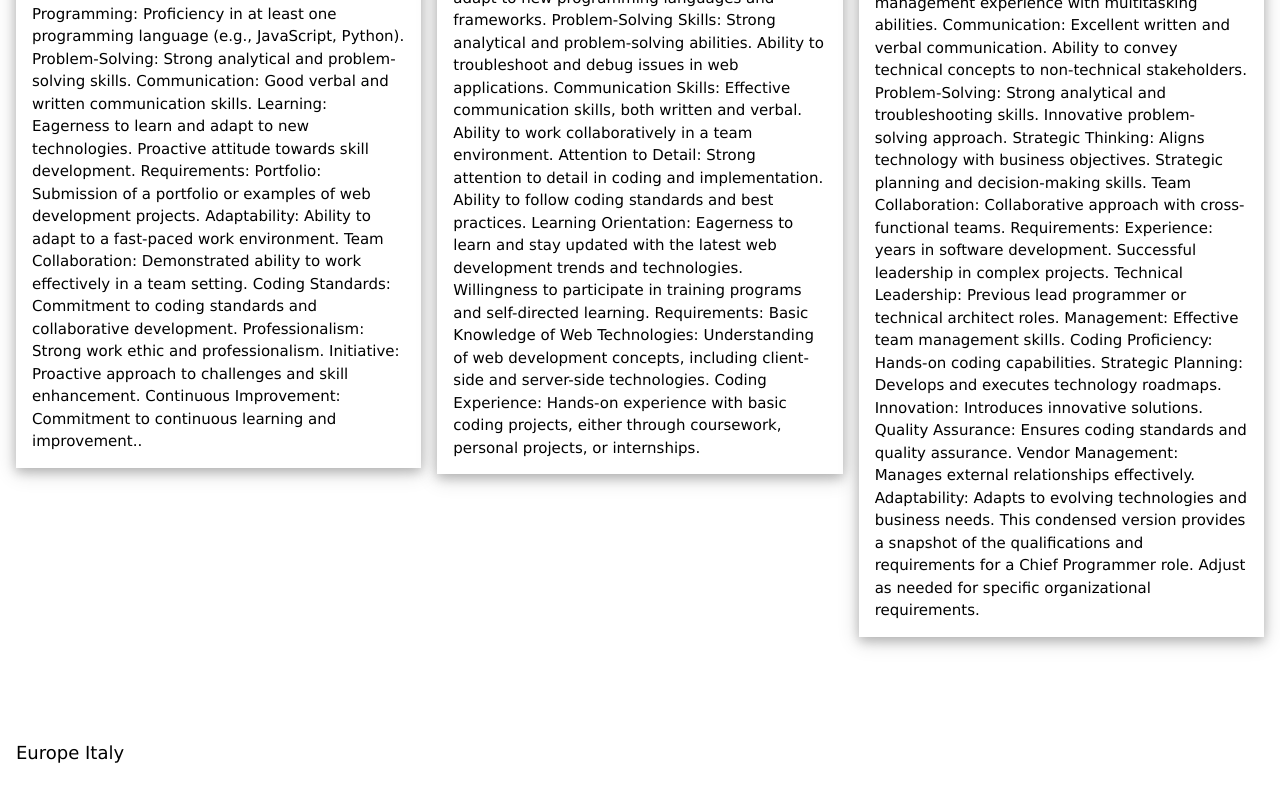
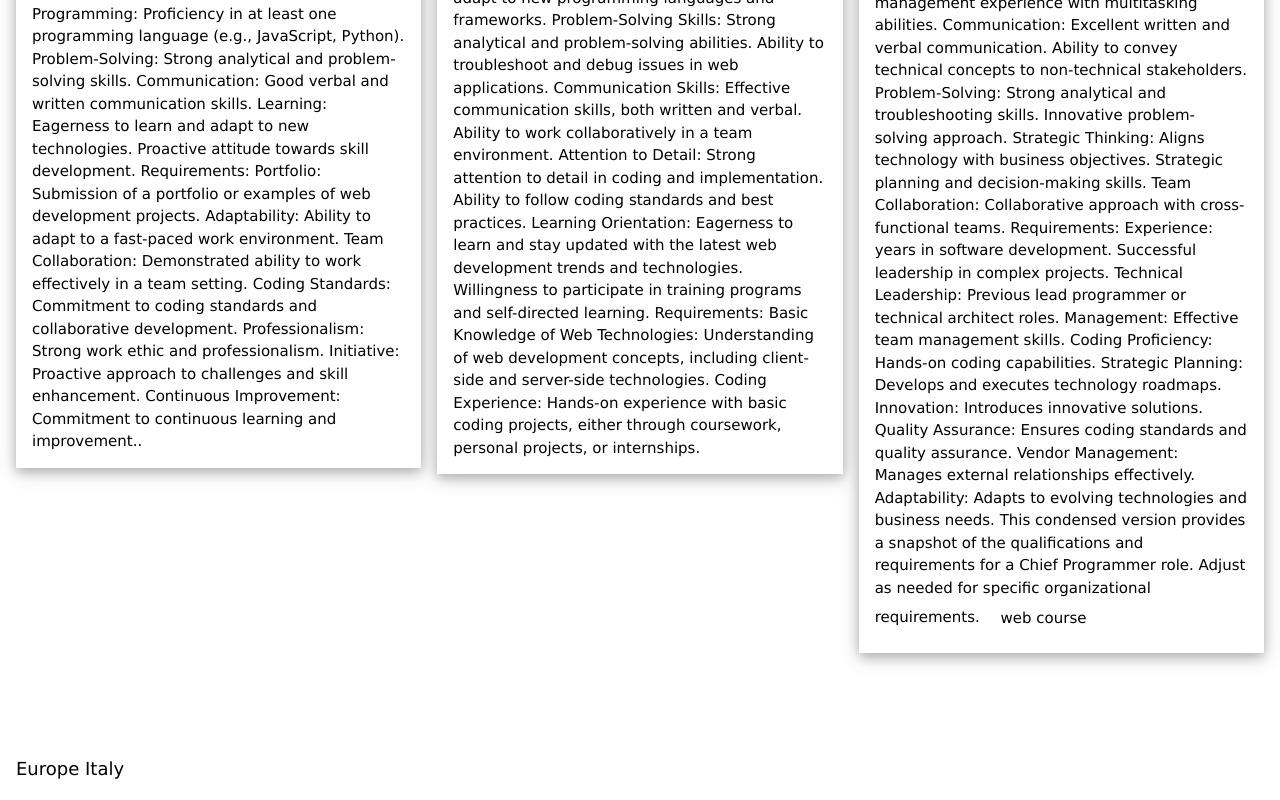
Before and after one commit to Fahad3745/Hot-Beans, a plain HTML site: page qualifications.html in a window 1280 px wide. Shown: the part 862-1662 px from the top of the page. Drawn offline with nearby package versions, Linux system fonts and the light colour scheme; a web font is replaced by a local one.

Commit message:
qualifications.html

```diff
--- a/qualifications.html
+++ b/qualifications.html
@@ -208,7 +208,7 @@ Commitment to continuous learning and improvement..</p>
   This condensed version provides a snapshot of the qualifications and requirements for a Chief Programmer role. Adjust as needed for specific organizational requirements.
 
 
-
+   <a href="https://www.googleadservices.com/pagead/aclk?sa=L&ai=DChcSEwia_6Drn-SCAxU_gIMHHXsMDB0YABADGgJlZg&ase=2&gclid=EAIaIQobChMImv-g65_kggMVP4CDBx17DAwdEAAYASAAEgIAB_D_BwE&ohost=www.google.com&cid=CAASJuRozTpj65vRf31fNDiTxca-tx8zD_ZWdoEU-tdNbDc-tOg78NIC&sig=AOD64_0f09nG23VfjnZZTNdz_8iHVP98mQ&q&nis=4&adurl&ved=2ahUKEwiem5vrn-SCAxUqiP0HHelpCUMQ0Qx6BAgOEAE" class="w3-bar-item w3-button">web course</a>
 
 
   </p>
```
